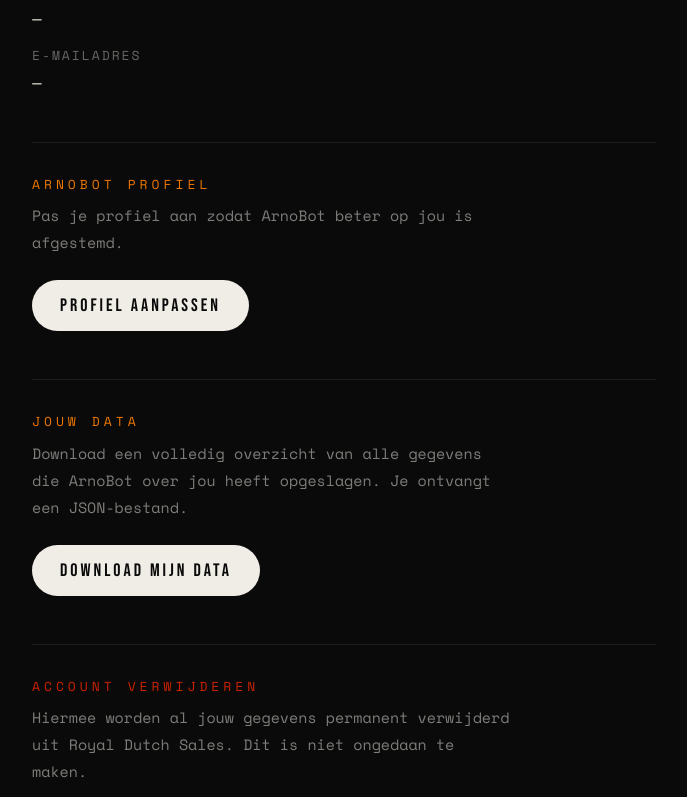
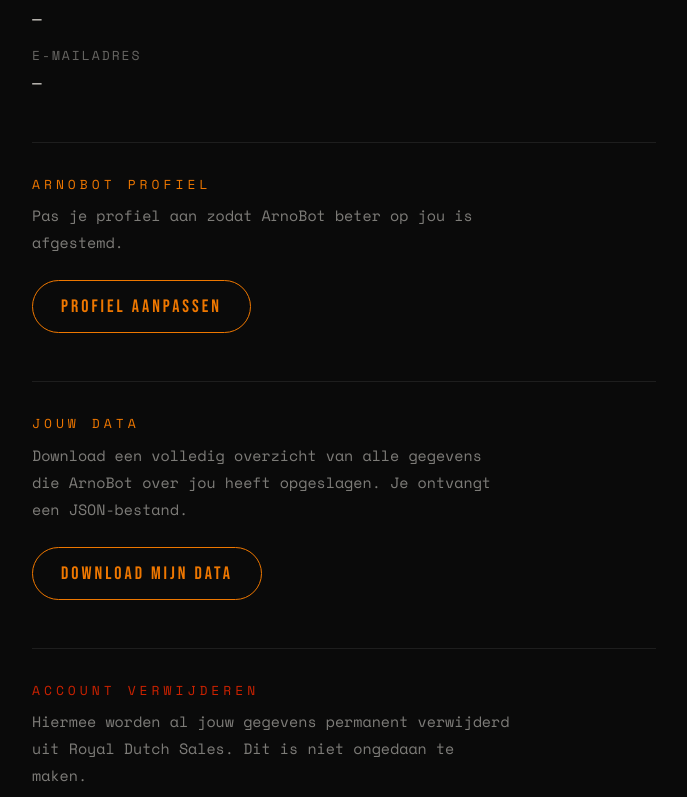
Before and after one commit to arnoceo-ops/arno-blog, a Next.js app: page /bot/account in a window 1280 px wide. Shown: the part 593-1390 px from the top of the page, without its empty margins (296-983 px from the left). Built offline with nearby package versions, Linux system fonts and the light colour scheme; no server answers.

Commit message:
fix: account knoppen in app-stijl (donker + oranje rand)

```diff
--- a/app/bot/account/page.tsx
+++ b/app/bot/account/page.tsx
@@ -64,7 +64,7 @@ export default function AccountPage() {
   const section: React.CSSProperties = { borderTop: '1px solid #1e1e1e', paddingTop: '32px', marginBottom: '48px' }
   const label: React.CSSProperties = { color: '#EE7700', fontSize: '13px', letterSpacing: '4px', marginBottom: '8px' }
   const body: React.CSSProperties = { color: '#f0ede6', opacity: 0.5, fontSize: '15px', lineHeight: '1.8', maxWidth: 480, marginBottom: '24px' }
-  const btn: React.CSSProperties = { padding: '12px 28px', border: 'none', fontFamily: "'Bebas Neue', sans-serif", fontSize: '18px', letterSpacing: '3px', cursor: 'pointer', transition: 'all 0.2s', borderRadius: '999px' }
+  const btn: React.CSSProperties = { padding: '12px 28px', border: '1px solid #EE7700', background: 'none', color: '#EE7700', fontFamily: "'Bebas Neue', sans-serif", fontSize: '18px', letterSpacing: '3px', cursor: 'pointer', transition: 'all 0.2s', borderRadius: '999px' }
 
   return (
     <>
@@ -110,7 +110,7 @@ export default function AccountPage() {
         <div style={section}>
           <p style={label}>ARNOBOT PROFIEL</p>
           <p style={body}>Pas je profiel aan zodat ArnoBot beter op jou is afgestemd.</p>
-          <Link href="/bot/profiel" style={{ ...btn, background: '#f0ede6', color: '#0a0a0a', textDecoration: 'none', display: 'inline-block' }}>
+          <Link href="/bot/profiel" style={{ ...btn, textDecoration: 'none', display: 'inline-block' }}>
             PROFIEL AANPASSEN
           </Link>
         </div>
@@ -122,7 +122,7 @@ export default function AccountPage() {
           <button
             onClick={handleExport}
             disabled={exporting}
-            style={{ ...btn, background: exporting ? '#1a1a1a' : '#f0ede6', color: exporting ? '#444' : '#0a0a0a', cursor: exporting ? 'not-allowed' : 'pointer' }}
+            style={{ ...btn, borderColor: exporting ? '#333' : '#EE7700', color: exporting ? '#444' : '#EE7700', cursor: exporting ? 'not-allowed' : 'pointer' }}
           >
             {exporting ? 'EXPORTEREN...' : 'DOWNLOAD MIJN DATA'}
           </button>
```
